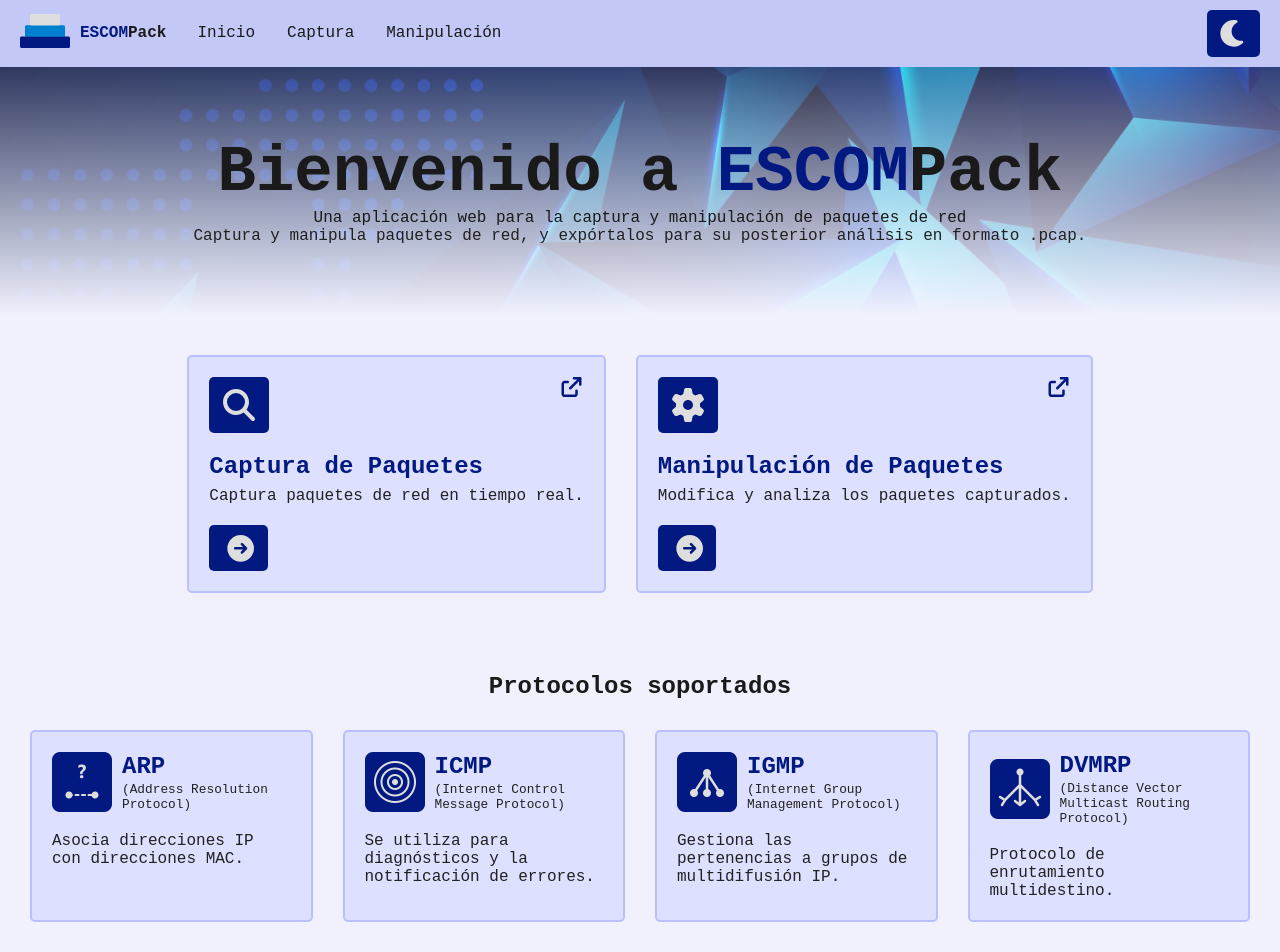
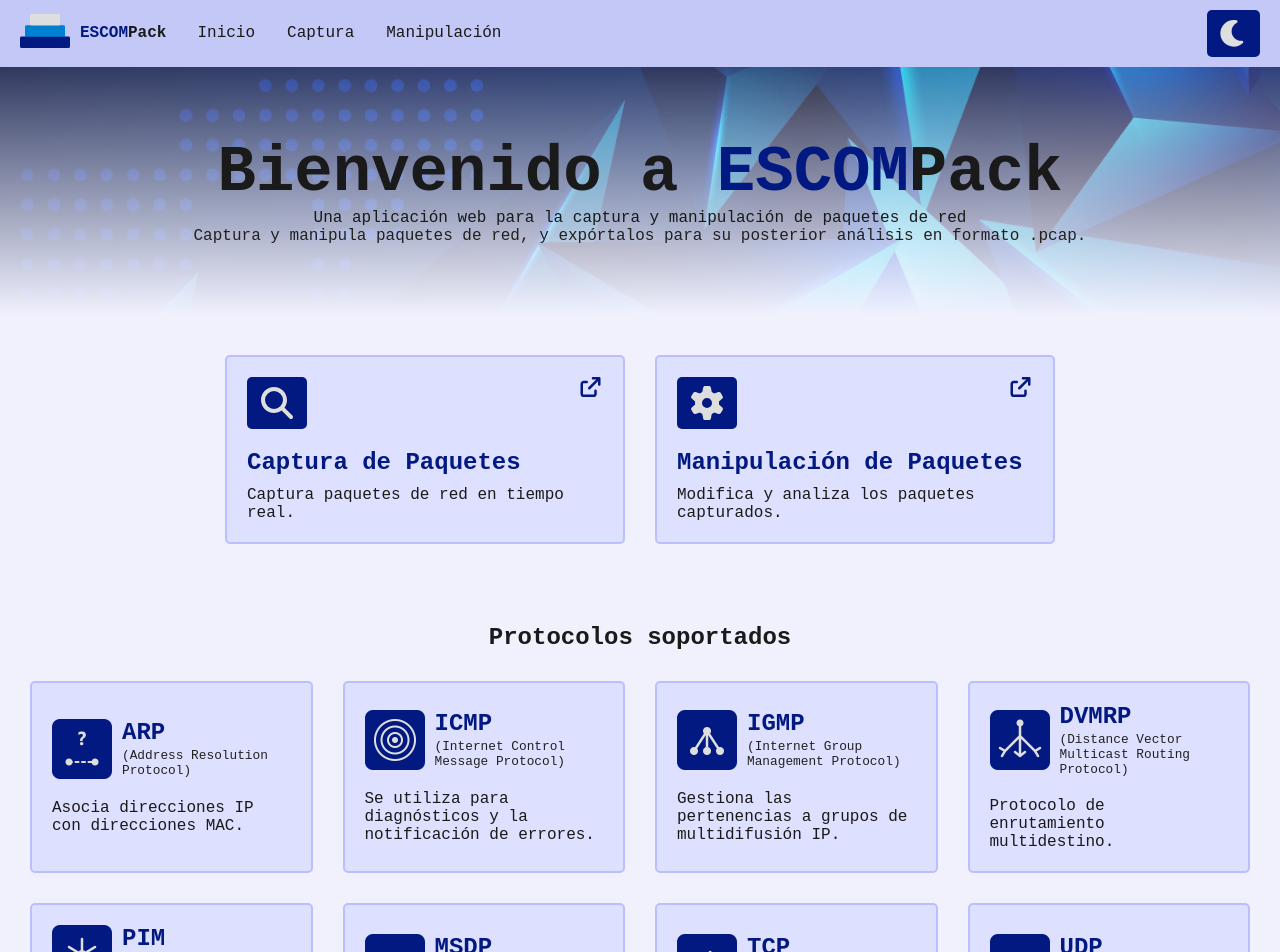
Before and after one commit to Bryan-13-TY/escompack, a React (Vite) app in the folder frontend/: page /home in a window 1280 px wide. Shown: the top 952 px of the page. Built offline with nearby package versions, Linux system fonts and the light colour scheme.

Commit message:
Refactoriza la estructura HTML de las tarjetas de operación/protocolo

```diff
--- a/frontend/src/components/OperationCard.css
+++ b/frontend/src/components/OperationCard.css
@@ -1,4 +1,4 @@
-.operation-card-wrapper {
+.home-operation-card {
     border: var(--border-default);
     display: flex;
     flex-direction: column;
@@ -7,60 +7,66 @@
     padding: var(--padding-default);
     border-radius: var(--border-radius-default);
 
+    text-decoration: none;
     font-family: var(--font-family-default);
 
     background-color: var(--color-bg-surface);
 
-    /*transition: border 0.5s ease-in-out;*/
+    transition: transform 0.2s ease;
 }
 
-.operation-card-wrapper:hover {
+.home-operation-card:hover {
     border: var(--border-focus);
 }
 
-.operation-card-wrapper .operation-card-header {
+.home-operation-card:active {
+    transform: scale(0.98);
+}
+
+.home-operation-card .home-operation-card-header {
     display: flex;
     flex-direction: row;
     justify-content: space-between; /* iconos a los extremos */
 }
 
-.operation-card-wrapper .operation-card-icon {
-    border-radius: 5px;
-    padding: 12px 10px;
+.home-operation-card-header .header-icon {
+    border-radius: var(--border-radius-default);
+    padding: var(--padding-buttom-icon);
 
     color: var(--color-text-button-default);
 
     background-color: var(--color-bg-accent);
 }
 
-.operation-card-wrapper .operation-card-link-icon {
+.home-operation-card-header .header-expand-icon {
     color: var(--color-text-accent);
     font-size: 20px;
 
     transition: transform 0.4s ease;
 }
 
-.operation-card-wrapper:hover .operation-card-link-icon {
+.home-operation-card:hover .header-expand-icon {
     transform: translate(5px, -5px);
 }
 
-.operation-card-wrapper .operation-card-desc {
+.home-operation-card .home-operation-card-content {
     display: flex;
     flex-direction: column;
-    gap: 7px;
+    justify-content: center; /* alinea verticalmente */
+    gap: 10px;
 }
 
-.operation-card-desc p {
+.home-operation-card-content p {
     margin: 0;
 }
 
-.operation-card-desc .card-title {
-    font-weight: bold;
+.home-operation-card-content .content-title {
     font-size: var(--font-size-title);
     color: var(--color-text-accent);
+    font-weight: bold;
 }
 
-.operation-card-desc .card-desc {
+.home-operation-card-content .content-description {
     font-size: var(--font-size-description);
-    color: var(--color-text-secondary);
+    color: var(--color-text-primary);
 }
--- a/frontend/src/components/OperationCard.jsx
+++ b/frontend/src/components/OperationCard.jsx
@@ -2,8 +2,6 @@ import PropTypes from 'prop-types';
 import { Link } from 'react-router-dom';
 import { FontAwesomeIcon } from '@fortawesome/react-fontawesome';
 import { faArrowUpRightFromSquare } from '@fortawesome/free-solid-svg-icons';
-
-import Button from './Button';
 
 import './OperationCard.css';
 
@@ -25,7 +23,6 @@ import './OperationCard.css';
  *      icon={faMagnifyingGlass}
  *      title='Captura de paquetes'
  *      description='Captura de paquetes en tiempo real.'
- *      buttonText='Ir a Captura'
  *      pageLink='/capture'
  *  />
  * );
@@ -34,28 +31,19 @@ function OperationCard({
     icon,
     title,
     description,
-    buttonText,
     pageLink
 }) {
     return (
-        <div className="operation-card">
-            <div className='operation-card-wrapper'>
-                <div className='operation-card-header'>
-                    <FontAwesomeIcon className='operation-card-icon' icon={icon} size='2x' />
-                    <FontAwesomeIcon className='operation-card-link-icon' icon={faArrowUpRightFromSquare} />
-                </div>
-                <div className='operation-card-desc'>
-                    <p className='card-title'>{title}</p>
-                    <p className='card-desc'>{description}</p>
-                </div>
-                <Link to={pageLink}>
-                    <Button
-                        buttonText={buttonText}
-                        animation='right'
-                    />
-                </Link>
+        <Link className='home-operation-card' to={pageLink}>
+            <header className='home-operation-card-header'>
+                <FontAwesomeIcon className='header-icon' icon={icon} size='2x' />
+                <FontAwesomeIcon className='header-expand-icon' icon={faArrowUpRightFromSquare} />
+            </header>
+            <div className='home-operation-card-content'>
+                <p className='content-title'>{title}</p>
+                <p className='content-description'>{description}</p>
             </div>
-        </div>
+        </Link>
     );
 }
 
--- a/frontend/src/components/ProtocolCard.css
+++ b/frontend/src/components/ProtocolCard.css
@@ -1,54 +1,54 @@
-.protocol-card-wrapper {
+.home-protocol-card {
     border: var(--border-default);
+    border-radius: var(--border-radius-default);
     display: flex;
     flex-direction: column;
+    justify-content: center;
     padding: var(--padding-default);
-    border-radius: var(--border-radius-default);
     gap: 20px;
     height: 100%;
 
     font-family: var(--font-family-default);
 
     background-color: var(--color-bg-surface);
-
-    /*transition: border 0.5s ease-in-out;*/
 }
 
-.protocol-card-wrapper:hover {
+.home-protocol-card p {
+    margin: 0;
+}
+
+.home-protocol-card:hover {
     border: var(--border-focus);
 }
 
-.protocol-card-wrapper .protocol-card-label {
+.home-protocol-card .home-protocol-card-header {
     display: flex;
     flex-direction: row;
-    justify-content: left; /* alinea a la izquierda */
+    justify-content: left;
     align-items: center; /* alinea verticalmente */
     gap: 10px;
 }
 
-.protocol-card-label .protocol-card-acronym {
+.home-protocol-card-header .header-label {
     display: flex;
     flex-direction: column;
+    justify-content: left;
     justify-content: center; /* alinea verticalmente */
-    align-items: left; /* alinea a la izquierda */
     gap: 2px;
 }
 
-.protocol-card-acronym .acronym {
+.header-label .label-acronym {
     font-weight: bold;
     color: var(--color-text-accent);
     font-size: var(--font-size-title);
 }
 
-.protocol-card-acronym .rep {
-    margin: 0;
-
+.header-label .label-acronym-rep {
+    font-size: var(--font-size-label);
     color: var(--color-text-secondary);
-    font-size: var(--font-size-label);
 }
 
-.protocol-card-wrapper .protocol-card-desc {
-    margin: 0;
-
-    color: var(--color-text-secondary);
+.home-protocol-card .home-protocol-card-description {
+    color: var(--color-text-primary);
+    font-size: var(--font-size-description);
 }
--- a/frontend/src/components/ProtocolCard.jsx
+++ b/frontend/src/components/ProtocolCard.jsx
@@ -27,17 +27,15 @@ import './ProtocolCard.css';
  */
 function ProtocolCard({ icon, acronym, rep, description }) {
     return (
-        <div className='protocol-card'>
-            <div className='protocol-card-wrapper'>
-                <div className='protocol-card-label'>
-                    <img src={icon} alt="" width={60}/>
-                    <div className='protocol-card-acronym'>
-                        <span className='acronym'>{acronym}</span>
-                        <p className='rep'>{rep}</p>
-                    </div>
+        <div className='home-protocol-card'>
+            <header className='home-protocol-card-header'>
+                <img src={icon} alt="" width={60} className='header-icon'/>
+                <div className='header-label'>
+                    <p className='label-acronym'>{acronym}</p>
+                    <span className='label-acronym-rep'>{rep}</span>
                 </div>
-                <p className='protocol-card-desc'>{description}</p>
-            </div>
+            </header>
+            <p className='home-protocol-card-description'>{description}</p>
         </div>
     );
 }
```
